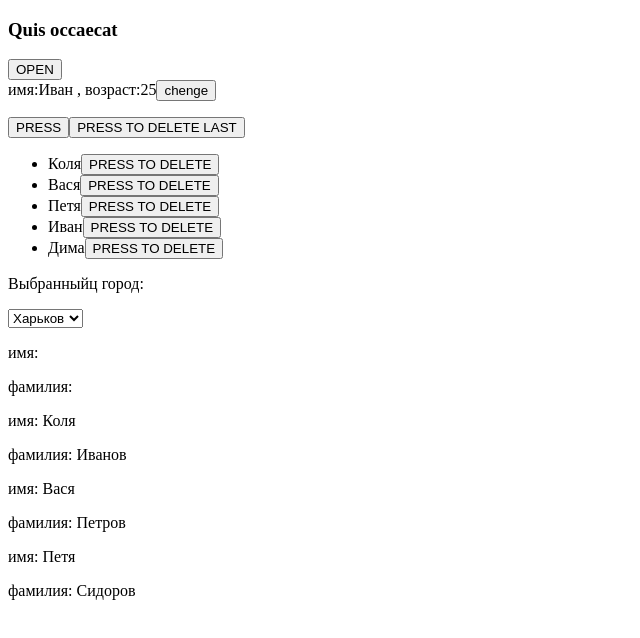
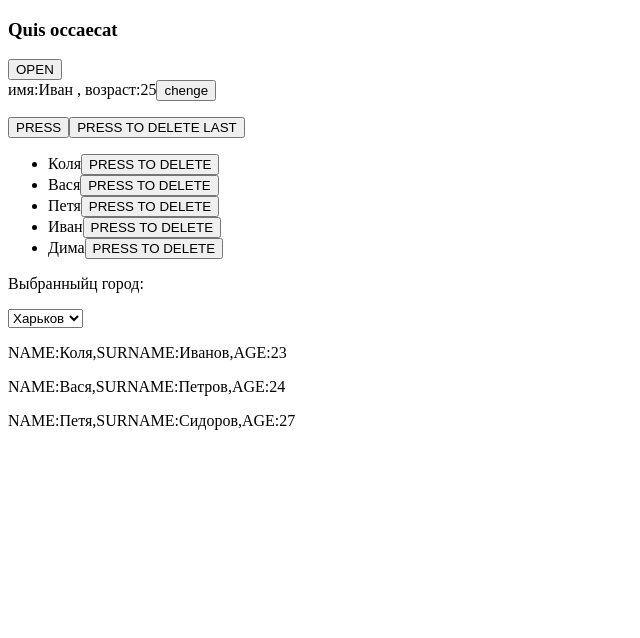
Before and after one commit to lvlashnin/ReactElementary, a React (Create React App) app: page / in a window 1280 px wide. Shown: the top 638 px of the page, without its empty margins (0-640 px from the left). Built offline with nearby package versions, Linux system fonts and the light colour scheme.

Commit message:
Task for Components

```diff
--- a/src/App.jsx
+++ b/src/App.jsx
@@ -9,26 +9,7 @@ import ProReactForms from './ProReactForms'
 import ReactComponents from './ReactComponents';
 
 class App extends Component {
-  constructor() {
-		super();
-
-		//Храним данные в стейте:
-    this.state = {
-			users: [
-				{name: 'Коля', surname: 'Иванов'},
-				{name: 'Вася', surname: 'Петров'},
-				{name: 'Петя', surname: 'Сидоров'},
-			]
-		}
-	}
   render() {
-    const users = this.state.users.map((item, index) => {
-			return <ReactComponents
-				key={index}
-				name={item.name}
-				surname={item.surname}
-			/>;
-		})
     return (
       <div>
       <Article article = {articles[1]} foo = 'bar'/>
@@ -38,7 +19,6 @@ class App extends Component {
       {/* <ReactForms/> */}
       <ProReactForms/>
       <ReactComponents/>
-      {users}
       </div>
     );
   }
--- a/src/ReactComponents.jsx
+++ b/src/ReactComponents.jsx
@@ -1,16 +1,26 @@
 import React, { Component } from 'react';
 
 class ReactComponents extends Component {
-   constructor(props){
-       super(props)
+    constructor() {
+		super();
 
-   }
+		//Храним данные в стейте:
+    this.state = {
+			users: [
+				{name: 'Коля', surname: 'Иванов', age:'23'},
+				{name: 'Вася', surname: 'Петров', age:'24'},
+				{name: 'Петя', surname: 'Сидоров', age:'27'},
+			]
+		}
+	}
 
     render() {
+        const list = this.state.users.map((user, index)=>{
+            return <p key = {index}>NAME:{user.name},SURNAME:{user.surname},AGE:{user.age}</p>
+        })
         return (
             <div>
-            <p>имя: {this.props.name}</p>
-			<p>фамилия: {this.props.surname}</p>
+            {list}
             </div>
         )
     }
```
